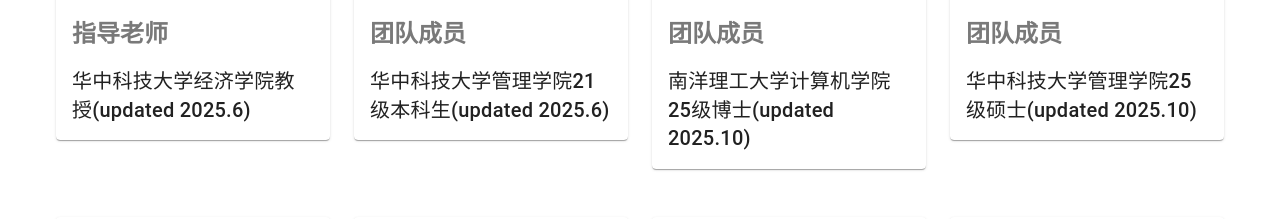
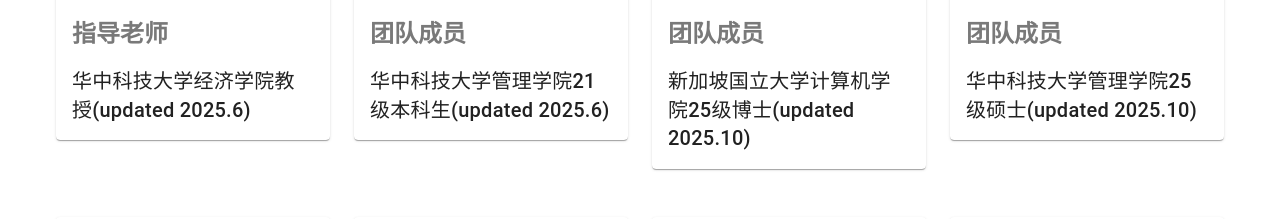
Before and after one commit to DawnEver/Hi-Motor-Home, a Vue app: page /#en in a window 1280 px wide. Before the commit this address led to /. Shown: the part 2743-2962 px from the top of the page. Built offline with nearby package versions, Linux system fonts and the light colour scheme.

Commit message:
modify 卢舒愉 NTU->NUS

```diff
--- a/src/components/Members.vue
+++ b/src/components/Members.vue
@@ -103,7 +103,7 @@
       {
         name: '卢舒愉',
         role: '团队成员',
-        content: '南洋理工大学计算机学院25级博士(updated 2025.10)',
+        content: '新加坡国立大学计算机学院25级博士(updated 2025.10)',
         link: 'https://lushuyu.site',
       },
       {
@@ -363,7 +363,7 @@
       {
         name: 'Lu Shuyu',
         role: 'Team Member',
-        content: 'PhD student at Nanyang Technological University, School of Computer Science (updated 2025.10)',
+        content: 'PhD student at National University of Singapore, School of Computer Science (updated 2025.10)',
         link: 'https://lushuyu.site',
       },
       {
```
